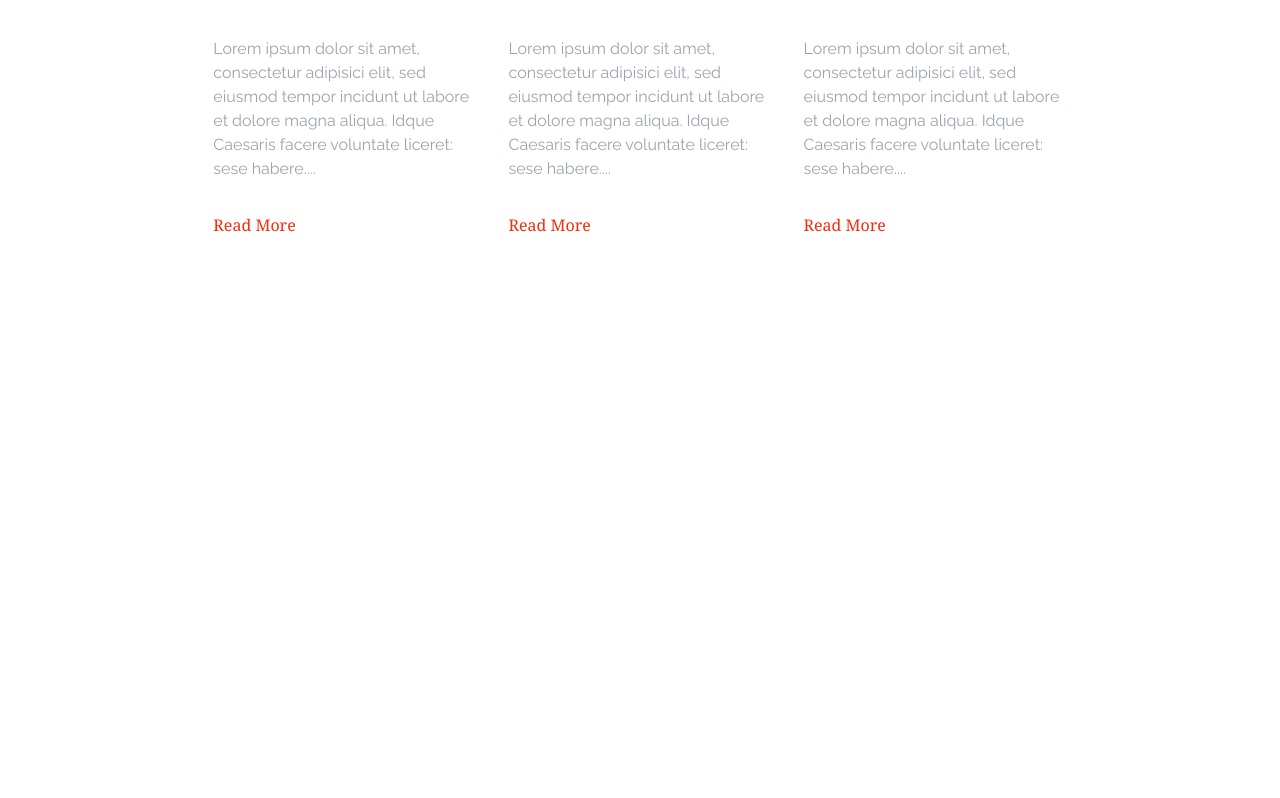
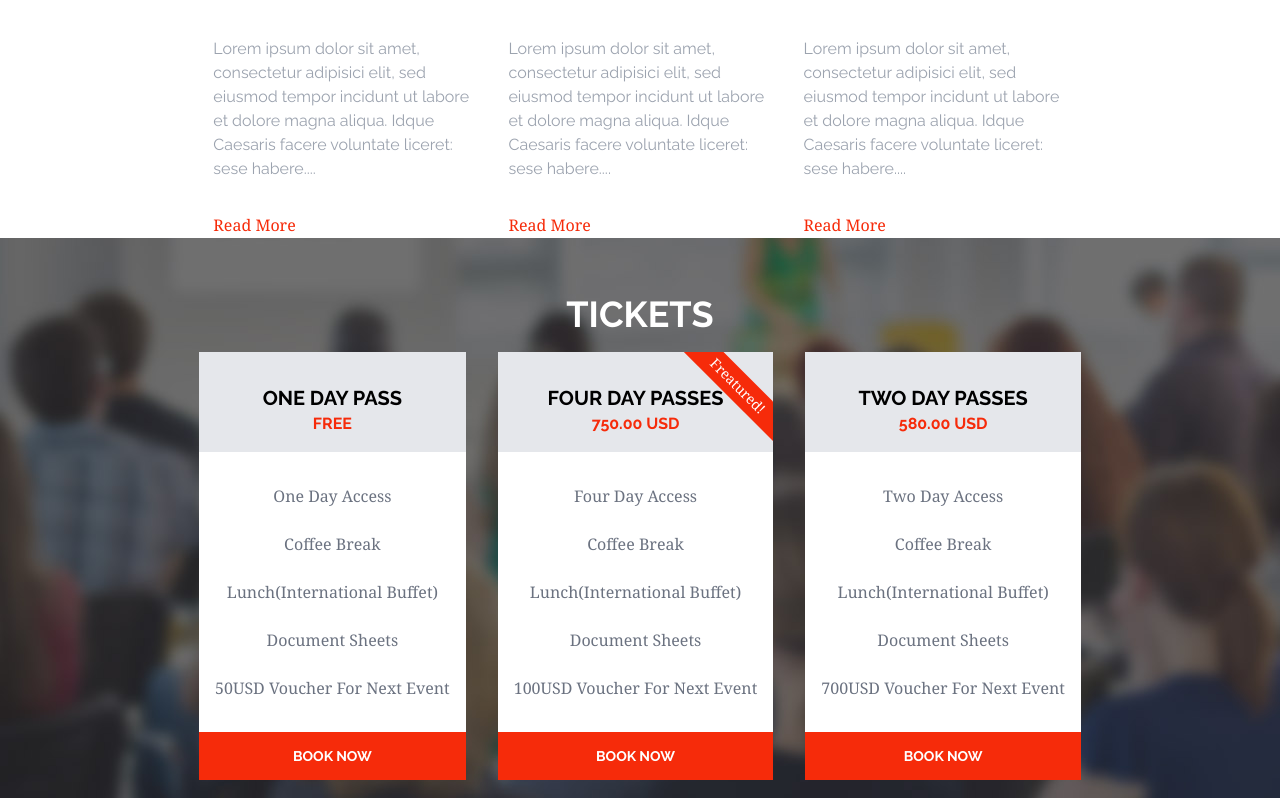
Before and after one commit to surefire-hu/proj-html-vuejs, a Vue app: page / in a window 1280 px wide. Shown: the part 3864-4662 px from the top of the page. Before the commit the page ends 4102 px from the top, so only its background shows below. Built offline with nearby package versions, Linux system fonts and the light colour scheme.

Commit message:
Add tickets section

```diff
--- a/src/components/main/AppMain.vue
+++ b/src/components/main/AppMain.vue
@@ -6,6 +6,7 @@ import AppSpeakers from './AppSpeakers.vue'
 import AppMap from './AppMap.vue'
 import AppLocation from './AppLocation.vue'
 import AppRecent from './AppRecent.vue'
+import AppTicket from './AppTicket.vue'
 export default {
     name: 'Main',
     components: {
@@ -16,6 +17,7 @@ export default {
         AppRecent,
         AppMap,
         AppLocation,
+        AppTicket,
     }
 };
 </script>
@@ -28,6 +30,7 @@ export default {
     <AppMap/>
     <AppLocation/>
     <AppRecent/>
+    <AppTicket/>
 </template>
 
 <style>
--- /dev/null
+++ b/src/components/main/AppTicket.vue
@@ -0,0 +1,41 @@
+<script>
+import { tickets } from '../../store.js';
+export default {
+    name:'AppTicket',
+    data() {
+        return {
+            tickets,
+        }
+    }
+}
+</script>
+
+<template>
+<div class="h-192 bground text-center flex flex-col">
+    <h2 class="font-bold text-4xl text-white mt-14">TICKETS</h2>
+    <div class="h-192 flex gap-8 justify-center items-center">
+        <div v-for="(ticket,index) in tickets" :key="index">
+            <div class="bg-gray-200 relative overflow-hidden">
+                <h3 class="font-bold text-xl pt-8 width">{{ ticket.title }}</h3>
+                <p class="text-reds font-bold pb-4">{{ ticket.price }}</p>
+                <span class="bg-reds text-white rotate-45 absolute top-5 -right-10 font-serif text-sm" :class="ticket.class">{{ ticket.featured }}</span>
+            </div>
+            <div class="flex flex-col gap-6 font-serif text-gray-500 px-4 py-8 bg-white">
+                <p v-for="(content,index) in ticket.contents" :key="idx">{{ content.access }}</p>
+            </div>
+            <div class="bg-reds text-white h-12 flex justify-center items-center font-bold text-sm">
+                <button>BOOK NOW</button>
+            </div>
+        </div>
+    </div>
+</div>
+</template>
+
+<style scoped>
+.bground {
+    background-image: url("/ticket-bg.jpg");
+}
+.h-192 {
+    height: 70vh;
+}
+</style>
--- a/src/store.js
+++ b/src/store.js
@@ -505,3 +505,74 @@ export const recents= [
         overview:'Lorem ipsum dolor sit amet, consectetur adipisici elit, sed eiusmod tempor incidunt ut labore et dolore magna aliqua. Idque Caesaris facere voluntate liceret: sese habere....',
     },
 ];
+
+export const tickets= [
+    {
+        title:'ONE DAY PASS',
+        price:'FREE',
+        book:'BOOK NOW',
+        contents: [
+            {
+                access:'One Day Access',
+            },
+            {
+                access:'Coffee Break',
+            },
+            {
+                access:'Lunch(International Buffet)',
+            },
+            {
+                access:'Document Sheets',
+            },
+            {
+                access:'50USD Voucher For Next Event',
+            },
+        ],
+    },
+    {
+        title:'FOUR DAY PASSES',
+        price:'750.00 USD',
+        featured:'Freatured!',
+        class:'px-10 py-1',
+        book:'BOOK NOW',
+        contents: [
+            {
+                access:'Four Day Access',
+            },
+            {
+                access:'Coffee Break',
+            },
+            {
+                access:'Lunch(International Buffet)',
+            },
+            {
+                access:'Document Sheets',
+            },
+            {
+                access:'100USD Voucher For Next Event',
+            },
+        ],
+    },
+    {
+        title:'TWO DAY PASSES',
+        price:'580.00 USD',
+        book:'BOOK NOW',
+        contents: [
+            {
+                access:'Two Day Access',
+            },
+            {
+                access:'Coffee Break',
+            },
+            {
+                access:'Lunch(International Buffet)',
+            },
+            {
+                access:'Document Sheets',
+            },
+            {
+                access:'700USD Voucher For Next Event',
+            },
+        ],
+    },
+]
```
